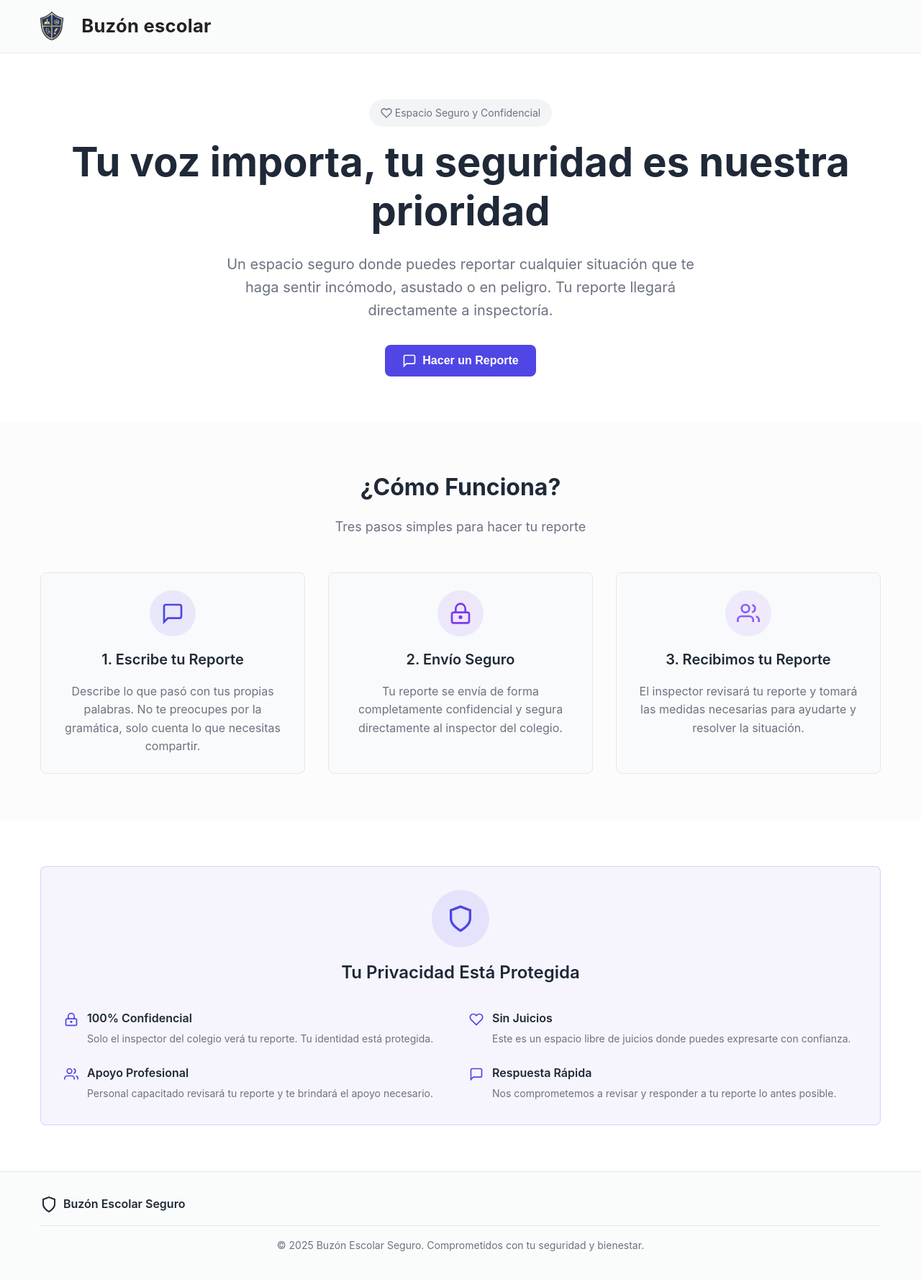
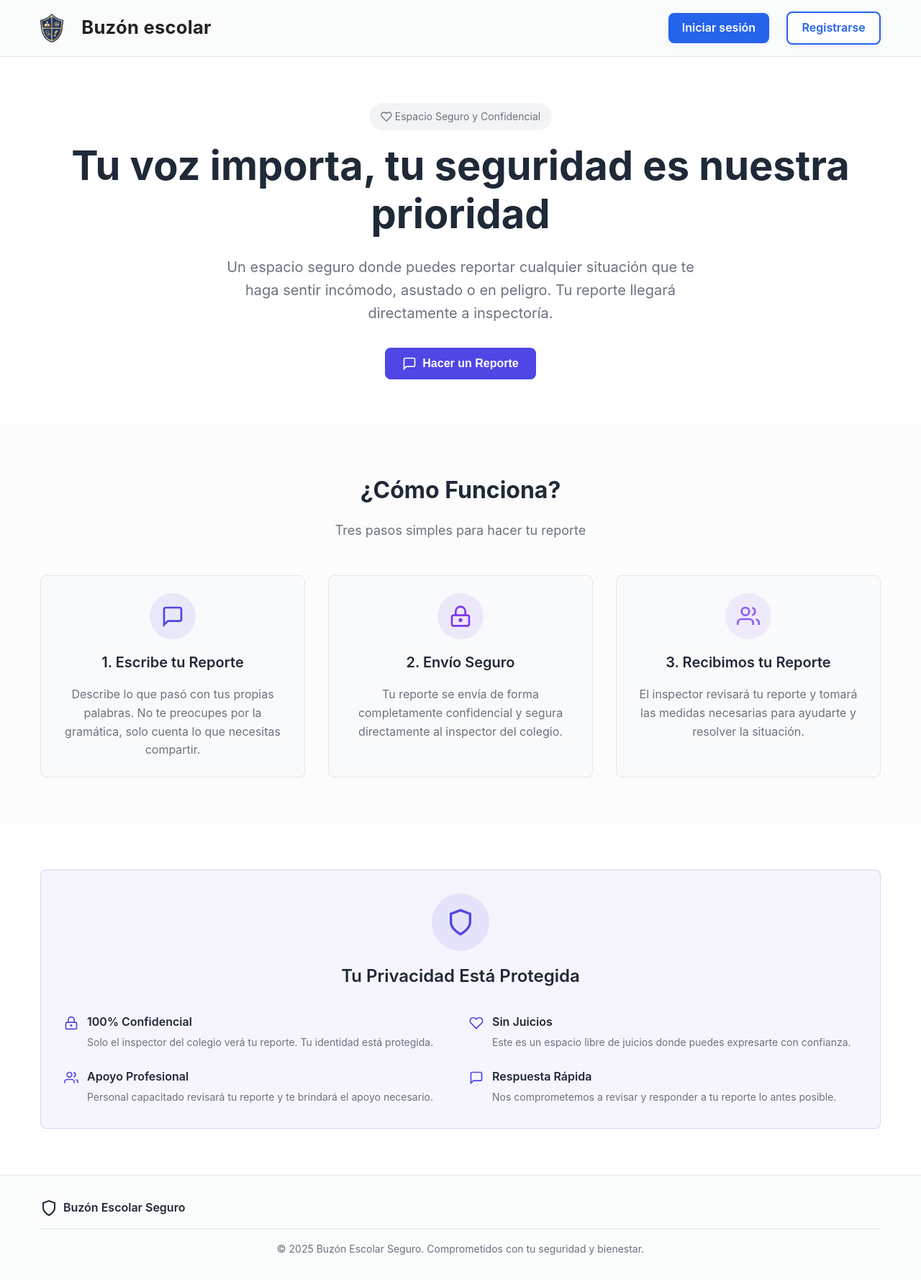
Before and after one commit to hans-07/buzon-de-voz, a Python web app: template templates/index.html in a window 1280 px wide. Shown: the whole page at 72% size. Run offline with Jinja, Linux system fonts and the light colour scheme; the template is opened without the code that fills it, so the values that code supplies are empty; some libraries are stand-ins or nearby versions.

Commit message:
botones de sesion agregado

```diff
--- a/templates/index.css
+++ b/templates/index.css
@@ -1,11 +1,134 @@
+/* --- NAVBAR RESPONSIVO Y MENÚ HAMBURGUESA --- */
+.header-content {
+    display: flex;
+    align-items: center;
+    justify-content: space-between;
+    position: relative;
+}
+
+.navbar-toggle {
+    display: none;
+    flex-direction: column;
+    justify-content: center;
+    align-items: center;
+    width: 2.5rem;
+    height: 2.5rem;
+    background: none;
+    border: none;
+    cursor: pointer;
+    margin-left: 1rem;
+    z-index: 100;
+}
+.navbar-toggle-bar {
+    width: 1.8rem;
+    height: 0.22rem;
+    background: #222;
+    border-radius: 2px;
+    margin: 0.18rem 0;
+    transition: all 0.3s;
+}
+
+.navbar-menu {
+    display: flex;
+    align-items: center;
+    gap: 0.75rem;
+}
+
+@media (max-width: 900px) {
+    .navbar-menu {
+        gap: 0.25rem;
+    }
+}
+
+@media (max-width: 768px) {
+    .navbar-toggle {
+        display: flex;
+    }
+    .navbar-menu {
+        position: absolute;
+        top: 100%;
+        right: 0;
+        background: #fff;
+        box-shadow: 0 8px 32px rgba(0,0,0,0.08);
+        border-radius: 0.5rem;
+        flex-direction: column;
+        align-items: flex-end;
+        min-width: 180px;
+        padding: 0.75rem 1rem;
+        opacity: 0;
+        pointer-events: none;
+        transform: translateY(-10px);
+        transition: all 0.25s;
+        z-index: 99;
+    }
+    .navbar-menu.open {
+        opacity: 1;
+        pointer-events: auto;
+        transform: translateY(0);
+    }
+    .btn-login, .btn-register {
+        width: 100%;
+        justify-content: flex-end;
+        margin-left: 0;
+        margin-bottom: 0.5rem;
+    }
+    .btn-register {
+        margin-bottom: 0;
+    }
+}
+.btn-register {
+    margin-left: 0.75rem;
+    padding: 0.5rem 1.2rem;
+    background: #fff;
+    color: #2563eb;
+    border: 2px solid #2563eb;
+    border-radius: 0.5rem;
+    font-size: 1rem;
+    font-weight: 600;
+    text-decoration: none;
+    box-shadow: 0 2px 8px rgba(37,99,235,0.05);
+    transition: background 0.2s, color 0.2s, box-shadow 0.2s;
+    cursor: pointer;
+    display: flex;
+    align-items: center;
+    gap: 0.5rem;
+}
+.btn-register:hover {
+    background: #2563eb;
+    color: #fff;
+    box-shadow: 0 4px 16px rgba(37,99,235,0.12);
+}
 * {
     margin: 0;
     padding: 0;
     box-sizing: border-box;
+/* Botón de iniciar sesión arriba a la derecha */
+.btn-login {
+    margin-left: auto;
+    padding: 0.5rem 1.2rem;
+    background: #2563eb;
+    color: #fff;
+    border: none;
+    border-radius: 0.5rem;
+    font-size: 1rem;
+    font-weight: 600;
+    text-decoration: none;
+    box-shadow: 0 2px 8px rgba(37,99,235,0.08);
+    transition: background 0.2s, box-shadow 0.2s;
+    cursor: pointer;
+    display: flex;
+    align-items: center;
+    gap: 0.5rem;
+}
+.btn-login:hover {
+    background: #1e40af;
+    box-shadow: 0 4px 16px rgba(37,99,235,0.15);
+}
 }
 
 :root {
     /* Colores calmantes para confianza y seguridad */
+    justify-content: space-between;
     --primary: #4f46e5;
     --secondary: #7c3aed;
     --accent: #8b5cf6;
--- a/templates/index.html
+++ b/templates/index.html
@@ -16,7 +16,15 @@
                     <img src="/static/img/logo-complejo.png" alt="Logo Buzón escolar">
                     <h1 style="margin: 0 0 0 0.75rem; font-size: 1.6rem; font-weight: 700; letter-spacing: 0.01em; color: #222;">Buzón escolar</h1>
                 </div>
-
+                <button class="navbar-toggle" aria-label="Abrir menú" aria-expanded="false">
+                    <span class="navbar-toggle-bar"></span>
+                    <span class="navbar-toggle-bar"></span>
+                    <span class="navbar-toggle-bar"></span>
+                </button>
+                <nav class="navbar-menu">
+                    <a href="/login" class="btn-login">Iniciar sesión</a>
+                    <a href="/register" class="btn-register">Registrarse</a>
+                </nav>
             </div>
         </div>
     </header>
@@ -184,4 +192,14 @@
         </div>
     </footer>
 </body>
+<script>
+// Navbar hamburguesa responsivo
+const toggle = document.querySelector('.navbar-toggle');
+const menu = document.querySelector('.navbar-menu');
+toggle.addEventListener('click', function() {
+    const expanded = toggle.getAttribute('aria-expanded') === 'true';
+    toggle.setAttribute('aria-expanded', !expanded);
+    menu.classList.toggle('open');
+});
+</script>
 </html>
```
